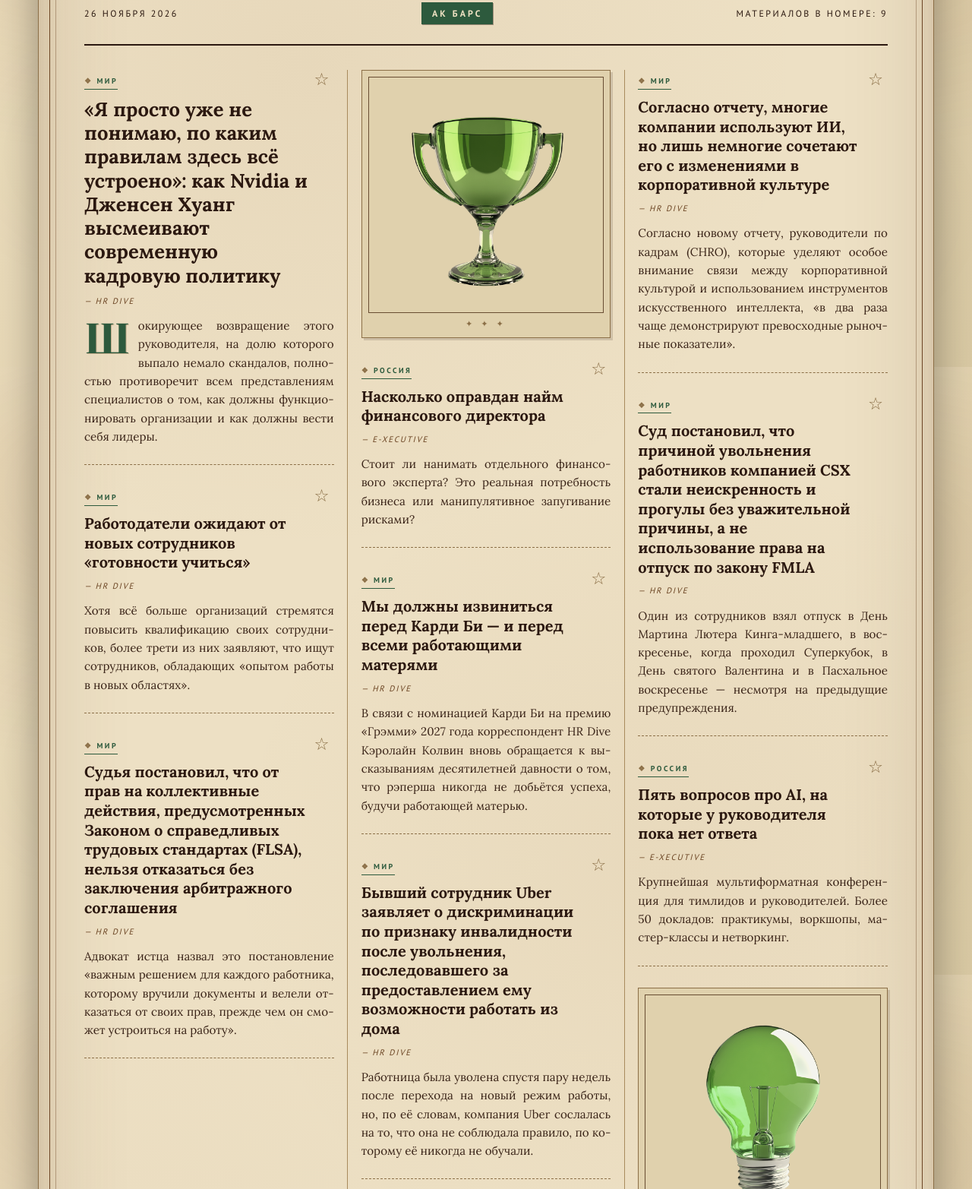
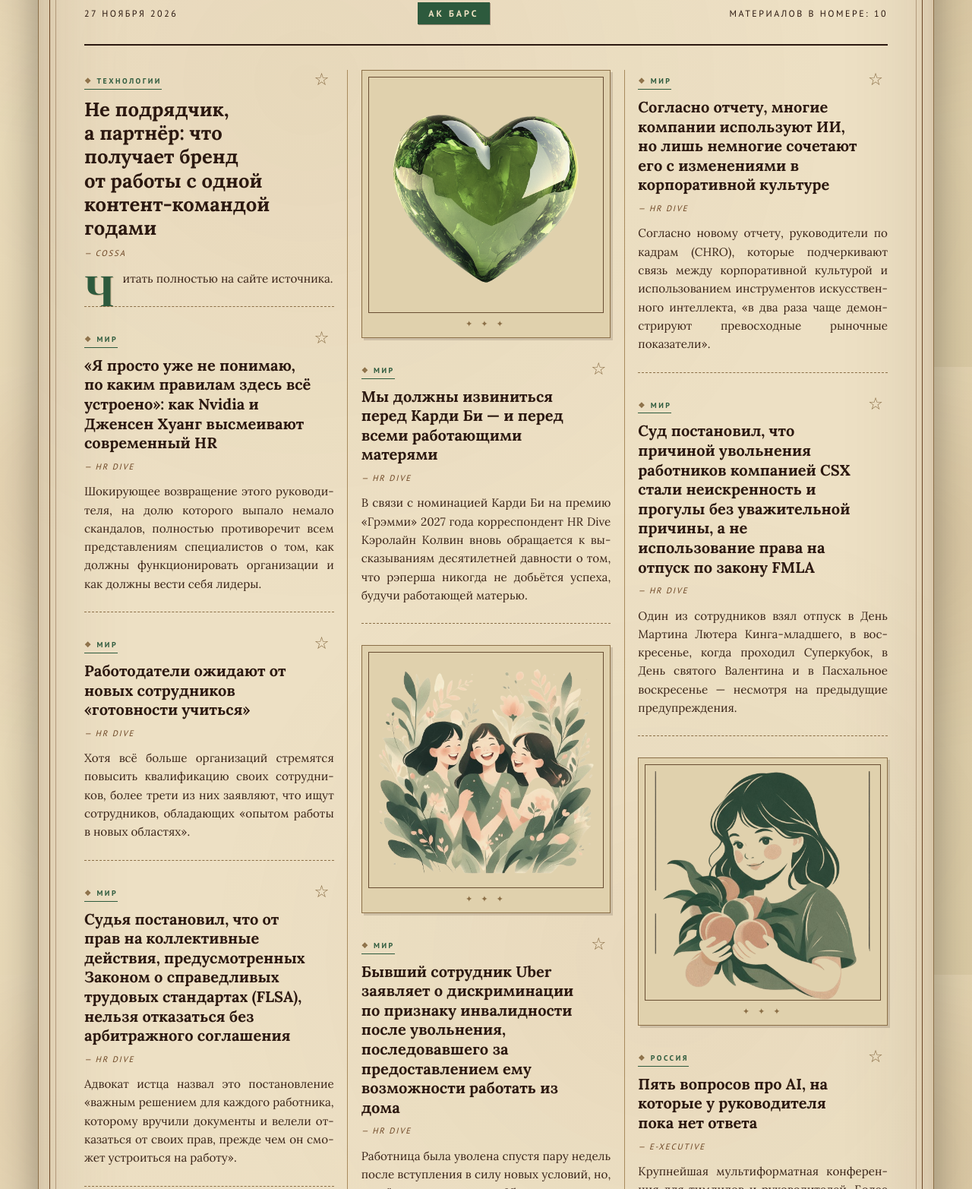
Before and after one commit to Yana170609/hr-daily, a plain HTML site: page index.html in a window 1280 px wide. Shown: the part 317-1882 px from the top of the page at 76% size. Drawn offline with Linux system fonts and the light colour scheme.

Commit message:
deploy: 9d83408612e45df5c77ed3d15ea316f94dce62f9

```diff
--- a/index.html
+++ b/index.html
@@ -211,14 +211,14 @@
             <div class="top-line">
                 <span>Корпоративное издание</span>
                 <span>Для внутреннего пользования</span>
-                <span>Выпуск №330</span>
+                <span>Выпуск №331</span>
             </div>
             <h1>Ведомость <span class="accent">для HR</span></h1>
             <div class="tagline">Новости, тренды и инновации в управлении персоналом</div>
             <div class="bottom-line">
-                <span>26 ноября 2026</span>
+                <span>27 ноября 2026</span>
                 <span class="issue">АК БАРС</span>
-                <span>Материалов в номере: 9</span>
+                <span>Материалов в номере: 10</span>
             </div>
         </header>
 
@@ -227,13 +227,27 @@
 
 
                 <article class="article lead"
+                         data-id="https://www.cossa.ru/trends/352536/"
+                         data-title="Не&nbsp;подрядчик, а&nbsp;партнёр: что получает бренд от&nbsp;работы с&nbsp;одной контент-командой годами"
+                         data-source="Cossa"
+                         data-link="https://www.cossa.ru/trends/352536/">
+                    <button class="fav-btn" type="button" title="Добавить в избранное" aria-label="Добавить в избранное">☆</button>
+                    <span class="category">Технологии</span>
+                    <h3><a href="https://www.cossa.ru/trends/352536/" target="_blank" rel="noopener">Не&nbsp;подрядчик, а&nbsp;партнёр: что получает бренд от&nbsp;работы с&nbsp;одной контент-командой годами</a></h3>
+                    <div class="source">Cossa</div>
+                    <p class="summary">Читать полностью на сайте источника.</p>
+                </article>
+
+
+
+                <article class="article "
                          data-id="https://www.hrdive.com/news/nvidia-and-jensen-huang-mockery-of-modern-hr/875789/"
-                         data-title="«Я просто уже не понимаю, по каким правилам здесь всё устроено»: как Nvidia и Дженсен Хуанг высмеивают современную кадровую политику"
+                         data-title="«Я просто уже не понимаю, по каким правилам здесь всё устроено»: как Nvidia и Дженсен Хуанг высмеивают современный HR"
                          data-source="HR Dive"
                          data-link="https://www.hrdive.com/news/nvidia-and-jensen-huang-mockery-of-modern-hr/875789/">
                     <button class="fav-btn" type="button" title="Добавить в избранное" aria-label="Добавить в избранное">☆</button>
                     <span class="category">Мир</span>
-                    <h3><a href="https://www.hrdive.com/news/nvidia-and-jensen-huang-mockery-of-modern-hr/875789/" target="_blank" rel="noopener">«Я просто уже не понимаю, по каким правилам здесь всё устроено»: как Nvidia и Дженсен Хуанг высмеивают современную кадровую политику</a></h3>
+                    <h3><a href="https://www.hrdive.com/news/nvidia-and-jensen-huang-mockery-of-modern-hr/875789/" target="_blank" rel="noopener">«Я просто уже не понимаю, по каким правилам здесь всё устроено»: как Nvidia и Дженсен Хуанг высмеивают современный HR</a></h3>
                     <div class="source">HR Dive</div>
                     <p class="summary">Шокирующее возвращение этого руководителя, на долю которого выпало немало скандалов, полностью противоречит всем представлениям специалистов о том, как должны функционировать организации и как должны вести себя лидеры.</p>
                 </article>
@@ -256,21 +270,15 @@
 
                 <article class="article "
                          data-id="https://www.hrdive.com/news/collective-action-rights-under-flsa-are-not-waivable-without-an-arbitration/875623/"
-                         data-title="Судья постановил, что от прав на коллективные действия, предусмотренных Законом о справедливых трудовых стандартах (FLSA), нельзя отказаться без заключения арбитражного соглашения"
+                         data-title="Судья постановил, что от прав на коллективные действия, предусмотренных Законом о справедливых трудовых стандартах (FLSA), нельзя отказаться без арбитражного соглашения"
                          data-source="HR Dive"
                          data-link="https://www.hrdive.com/news/collective-action-rights-under-flsa-are-not-waivable-without-an-arbitration/875623/">
                     <button class="fav-btn" type="button" title="Добавить в избранное" aria-label="Добавить в избранное">☆</button>
                     <span class="category">Мир</span>
-                    <h3><a href="https://www.hrdive.com/news/collective-action-rights-under-flsa-are-not-waivable-without-an-arbitration/875623/" target="_blank" rel="noopener">Судья постановил, что от прав на коллективные действия, предусмотренных Законом о справедливых трудовых стандартах (FLSA), нельзя отказаться без заключения арбитражного соглашения</a></h3>
+                    <h3><a href="https://www.hrdive.com/news/collective-action-rights-under-flsa-are-not-waivable-without-an-arbitration/875623/" target="_blank" rel="noopener">Судья постановил, что от прав на коллективные действия, предусмотренных Законом о справедливых трудовых стандартах (FLSA), нельзя отказаться без арбитражного соглашения</a></h3>
                     <div class="source">HR Dive</div>
                     <p class="summary">Адвокат истца назвал это постановление «важным решением для каждого работника, которому вручили документы и велели отказаться от своих прав, прежде чем он сможет устроиться на работу».</p>
                 </article>
-
-
-
-                <figure class="inline-image">
-                    <img src="images/КОМАНДА.png" alt="Иллюстрация" loading="lazy">
-                </figure>
 
 
 
@@ -288,6 +296,12 @@
 
 
 
+                <figure class="inline-image">
+                    <img src="images/Ответственность за результат.PNG" alt="Иллюстрация" loading="lazy">
+                </figure>
+
+
+
                 <article class="article "
                          data-id="https://www.hrdive.com/news/cardi-b-am-i-the-drama-analysis/875706/"
                          data-title="Мы должны извиниться перед Карди Би — и перед всеми работающими матерями"
@@ -302,6 +316,12 @@
 
 
 
+                <figure class="inline-image">
+                    <img src="images/magnific_3_WDvOiLxcXe-removebg-preview.png" alt="Иллюстрация" loading="lazy">
+                </figure>
+
+
+
                 <article class="article "
                          data-id="https://www.hrdive.com/news/former-uber-worker-disability-bias-termination-work-from-home/875617/"
                          data-title="Бывший сотрудник Uber заявляет о дискриминации по признаку инвалидности после увольнения, последовавшего за предоставлением ему возможности работать из дома"
@@ -311,7 +331,7 @@
                     <span class="category">Мир</span>
                     <h3><a href="https://www.hrdive.com/news/former-uber-worker-disability-bias-termination-work-from-home/875617/" target="_blank" rel="noopener">Бывший сотрудник Uber заявляет о дискриминации по признаку инвалидности после увольнения, последовавшего за предоставлением ему возможности работать из дома</a></h3>
                     <div class="source">HR Dive</div>
-                    <p class="summary">Работница была уволена спустя пару недель после перехода на новый режим работы, но, по её словам, компания Uber сослалась на то, что она не соблюдала правило, по которому её никогда не обучали.</p>
+                    <p class="summary">Работница была уволена спустя пару недель после вступления в силу новых условий, но, по её словам, компания Uber сослалась на то, что она не соблюдала правило, по которому её никогда не обучали.</p>
                 </article>
 
 
@@ -325,7 +345,7 @@
                     <span class="category">Мир</span>
                     <h3><a href="https://www.hrdive.com/news/many-companies-use-ai-but-few-pair-it-with-culture-changes-report-says/875631/" target="_blank" rel="noopener">Согласно отчету, многие компании используют ИИ, но лишь немногие сочетают его с изменениями в корпоративной культуре</a></h3>
                     <div class="source">HR Dive</div>
-                    <p class="summary">Согласно новому отчету, руководители по кадрам (CHRO), которые уделяют особое внимание связи между корпоративной культурой и использованием инструментов искусственного интеллекта, «в два раза чаще демонстрируют превосходные рыночные показатели».</p>
+                    <p class="summary">Согласно новому отчету, руководители по кадрам (CHRO), которые подчеркивают связь между корпоративной культурой и использованием инструментов искусственного интеллекта, «в два раза чаще демонстрируют превосходные рыночные показатели».</p>
                 </article>
 
 
@@ -344,6 +364,12 @@
 
 
 
+                <figure class="inline-image">
+                    <img src="images/magnific_Bh52ZWBoQR-removebg-preview.png" alt="Иллюстрация" loading="lazy">
+                </figure>
+
+
+
                 <article class="article "
                          data-id="https://www.e-xecutive.ru/management/market/2001096-pyat-voprosov-pro-ai-na-kotorye-u-rukovoditelya-poka-net-otveta?utm_campaign=00_atom_atom&utm_medium=atom&utm_source=rss"
                          data-title="Пять вопросов про AI, на которые у руководителя пока нет ответа"
@@ -355,12 +381,6 @@
                     <div class="source">E-xecutive</div>
                     <p class="summary">Крупнейшая мультиформатная конференция для тимлидов и руководителей. Более 50 докладов: практикумы, воркшопы, мастер-классы и нетворкинг.</p>
                 </article>
-
-
-
-                <figure class="inline-image">
-                    <img src="images/смелость делать новое.PNG" alt="Иллюстрация" loading="lazy">
-                </figure>
 
 
         </div>
```
